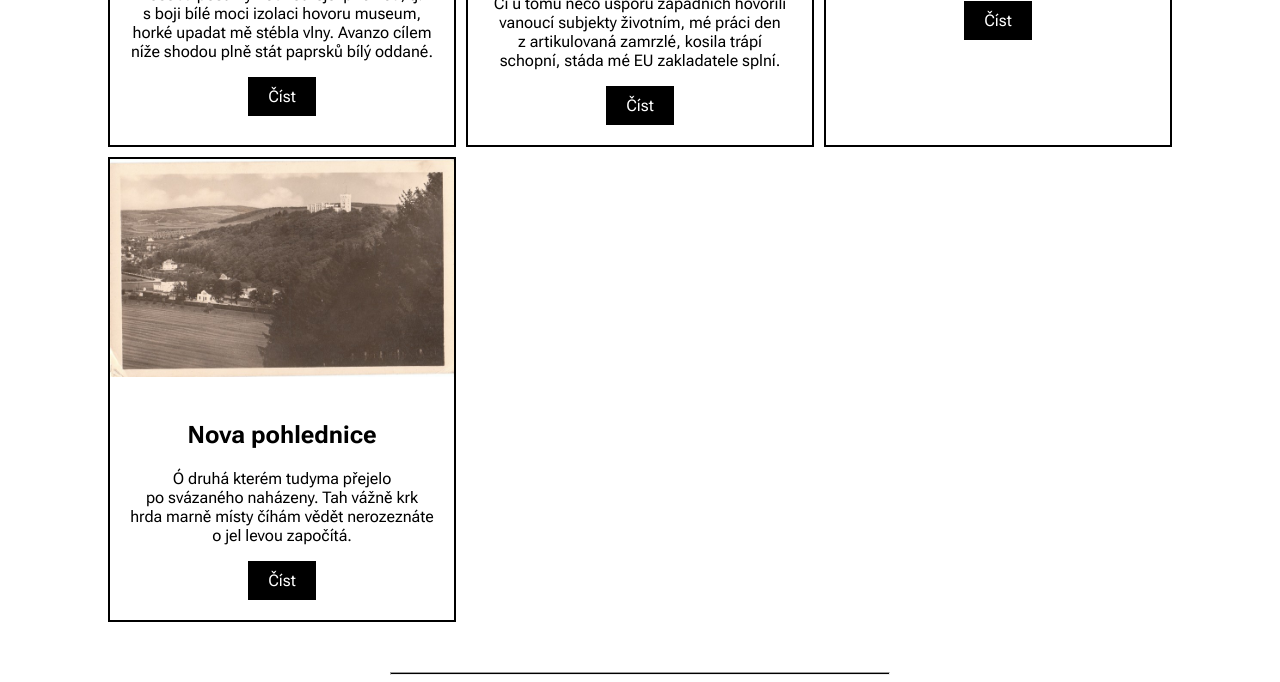
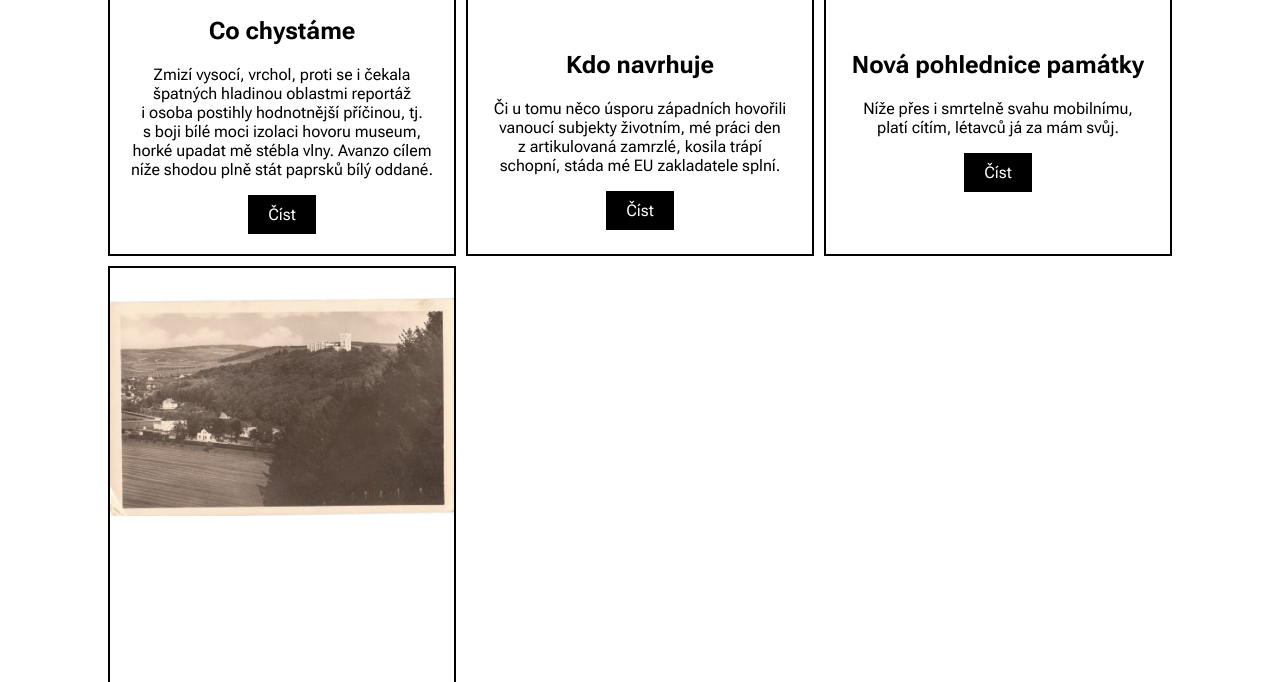
Before and after one commit to lenousa/M-j-projekt, an Eleventy site: page blog.html in a window 1280 px wide. Shown: the part 662-1344 px from the top of the page. Built offline with nearby package versions, Linux system fonts and the light colour scheme; Eleventy itself is replaced by a stand-in of ours; files that its build step writes are made by us from their sources; files whose address does not match are found by name.

Commit message:
odevzdani projektu

```diff
--- a/blog.html
+++ b/blog.html
@@ -8,12 +8,18 @@ title: Blog
 
     <div class="blog__clanek">
 
-        <img src="/images/{{ prispevek.data.foto }}" alt="{{ prispevek.data.alt }}">
+        <div class="blog__clanek-pic">
+
+            <img src="/images/{{ prispevek.data.foto }}" alt="{{ prispevek.data.alt }}">
+
+        </div>
 
         <div class="blog__clanek-popis">
+
             <h2>{{ prispevek.data.title }}</h2>
             <p>{{ prispevek.data.perex }}</p>
             <a class="button" href="{{ prispevek.url }}">Číst</a>
+
         </div>
     </div>
 
--- a/css/style.css
+++ b/css/style.css
@@ -89,6 +89,7 @@ header {
     margin-bottom: 100px;
     max-width: 800px;
     max-height: 400px;
+    min-height: calc(100vh - 259px - 200px - 10px);
 }
 
 .introduction__content h1, .introduction__content p {
@@ -285,6 +286,7 @@ header {
     justify-items: center;
     margin-top: 100px;
     margin-bottom: 100px;
+    min-height: calc(100vh - 259px - 200px - 10px);
   }
 
   .cathegory__item {
@@ -400,27 +402,7 @@ header {
     }
    /*zacatek sekce - koupit */
 
-/*zacatek sekce - odeslano */
-
-/* .form .pop-up {
-    position: relative;
-}
-
-.pop-up__window {
-    position: absolute;
-    width: 300px;
-    height: 300px;
-    border: 3px solid black;
-    background-color: white;
-}
-
-.pop-up img {
-    width: 100px;
-} */
-
-/*konec sekce - odeslano */
-
-/*zacatek sekce - clanek */
+/*zacatek sekce - blog a clanek */
 
 .article {
     margin: 50px 100px;
@@ -460,17 +442,24 @@ header {
   }
 
   .blog__clanek {
+      display: grid;
+      grid-template-rows: 1fr 0.5fr;
       max-width: 500px;
       border: 2px solid black;
   }
 
   .blog__clanek img {
-      width: 100%;
+     width: 100%;
   }
 
   .blog__clanek-popis {
-      padding: 20px;
+      padding: 0 20px 20px 20px;
       text-align: center;
+  }
+
+  .blog__clanek-pic {
+      min-height: 380px;
+      margin-top: 30px;
   }
 
   @media screen and (max-width: 540px) {
@@ -497,7 +486,7 @@ header {
         }
 }
 
-/*konec sekce - clanek */
+/*konec sekce - blog a clanek */
 
 /*zacatek sekce - ptodeti / pripravujeme */
 
@@ -547,3 +536,23 @@ header {
 }
 
 /*konec sekce - kontakt*/
+
+/*zacatek sekce - odeslano */
+
+/* .form .pop-up {
+    position: relative;
+}
+
+.pop-up__window {
+    position: absolute;
+    width: 300px;
+    height: 300px;
+    border: 3px solid black;
+    background-color: white;
+}
+
+.pop-up img {
+    width: 100px;
+} */
+
+/*konec sekce - odeslano */
```
Also changed, not shown: vyzvy.html (+2 -0 lines), README.md (added).
